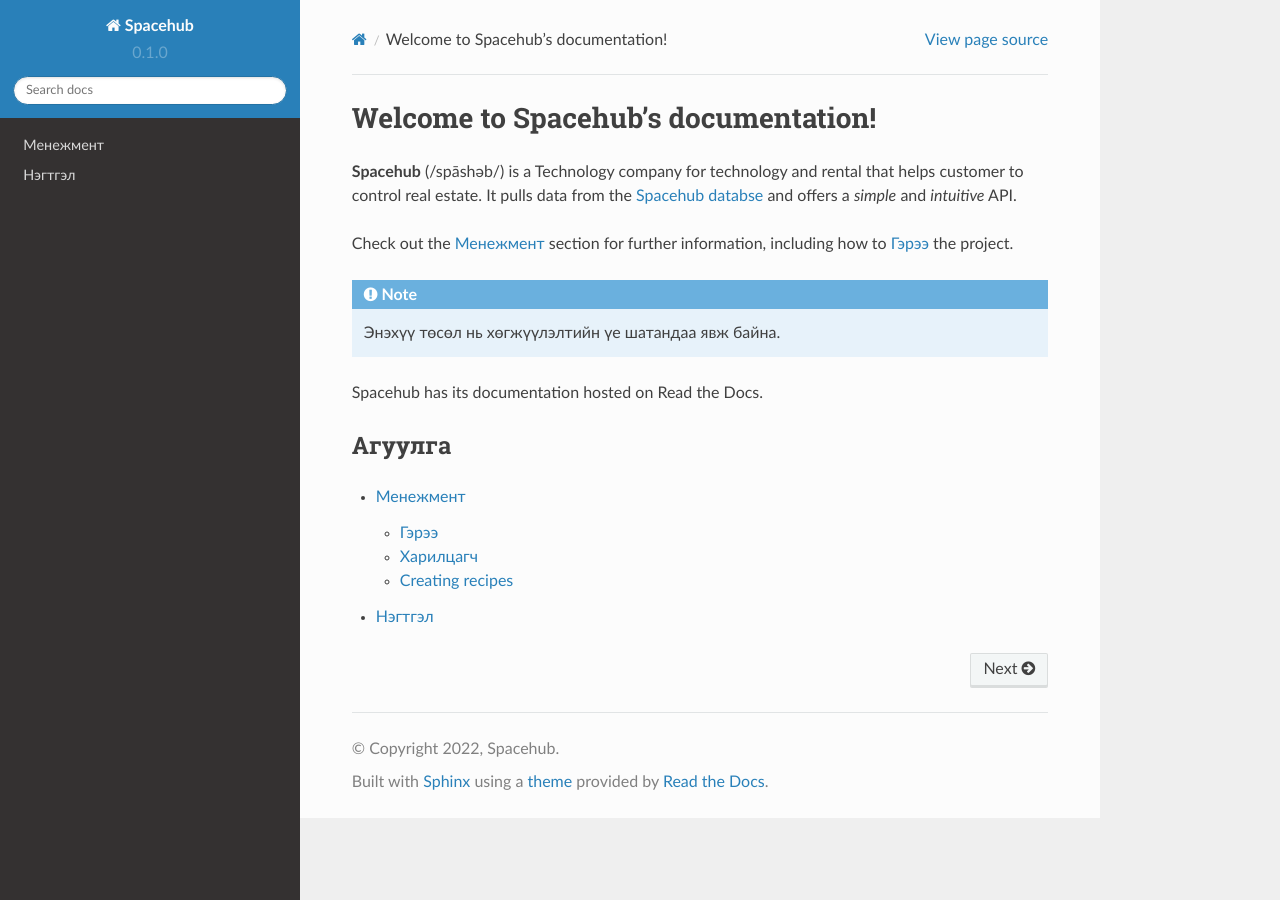
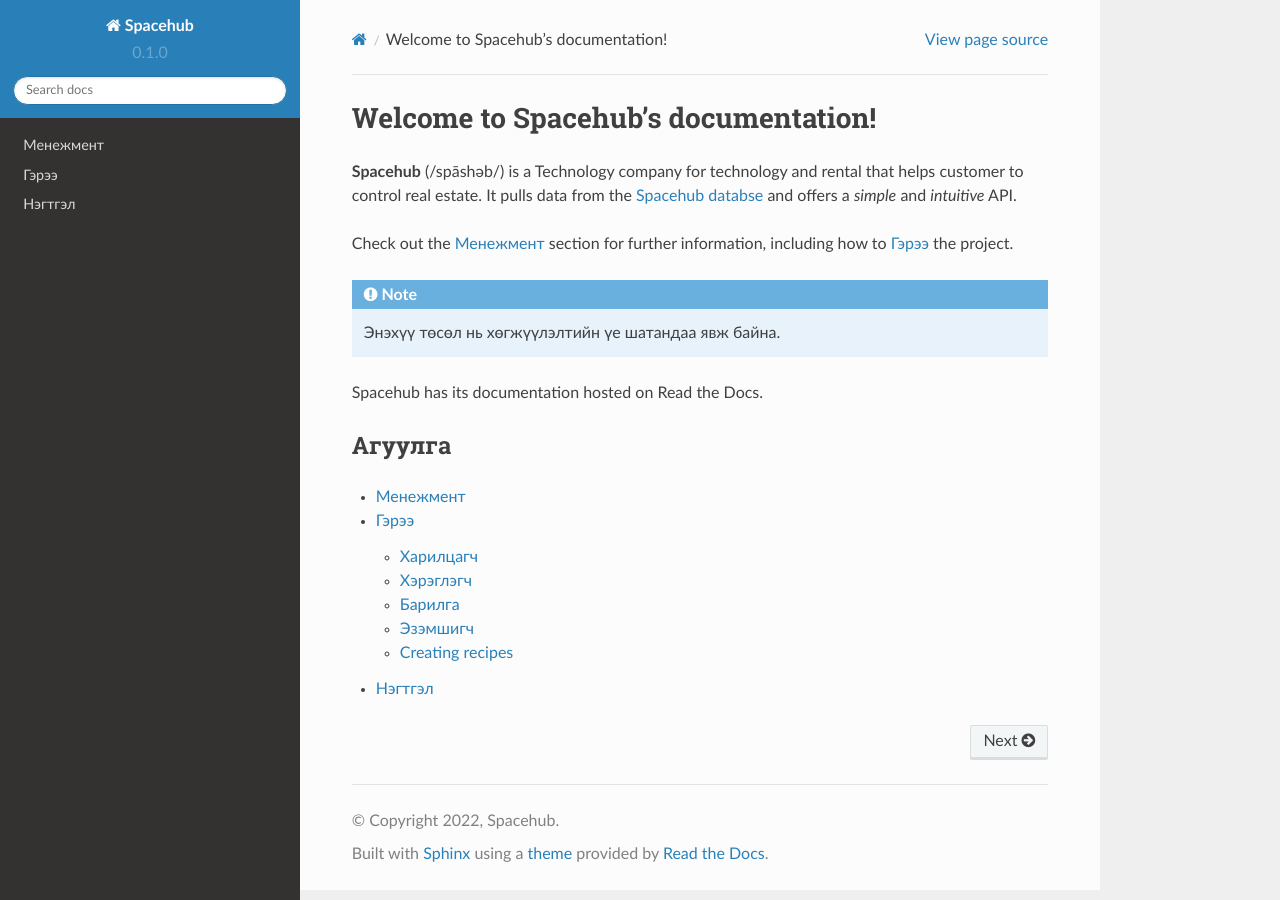
Before and after one commit to Gal-Erdene-dreamer/Spacehub-Docs, a Sphinx documentation site: the page built from docs/source/index.rst, in a window 1280 px wide. Built offline with Sphinx 7.4.7 and the Read the Docs theme 2.0.0, drawn with Linux system fonts in a browser that asks for light colours.

Commit message:
Update Менежмент.rst

```diff
--- a/docs/source/Менежмент.rst
+++ b/docs/source/Менежмент.rst
@@ -4,7 +4,7 @@
 .. _installation:
 
 Гэрээ
------
+=====
 
 Гэрээ байгуулахын тулд эхлээд Спэйсхаб-д бүртгүүлэйрэй
 
@@ -12,8 +12,18 @@
 
    (.venv) $ pip install lumache
 
+
+   Гэрээ
+   -----
+
 Харилцагч
 ---------
+Хэрэглэгч
+---------
+Барилга
+---------
+Эзэмшигч
+--------
 
 Creating recipes
 ----------------
```
